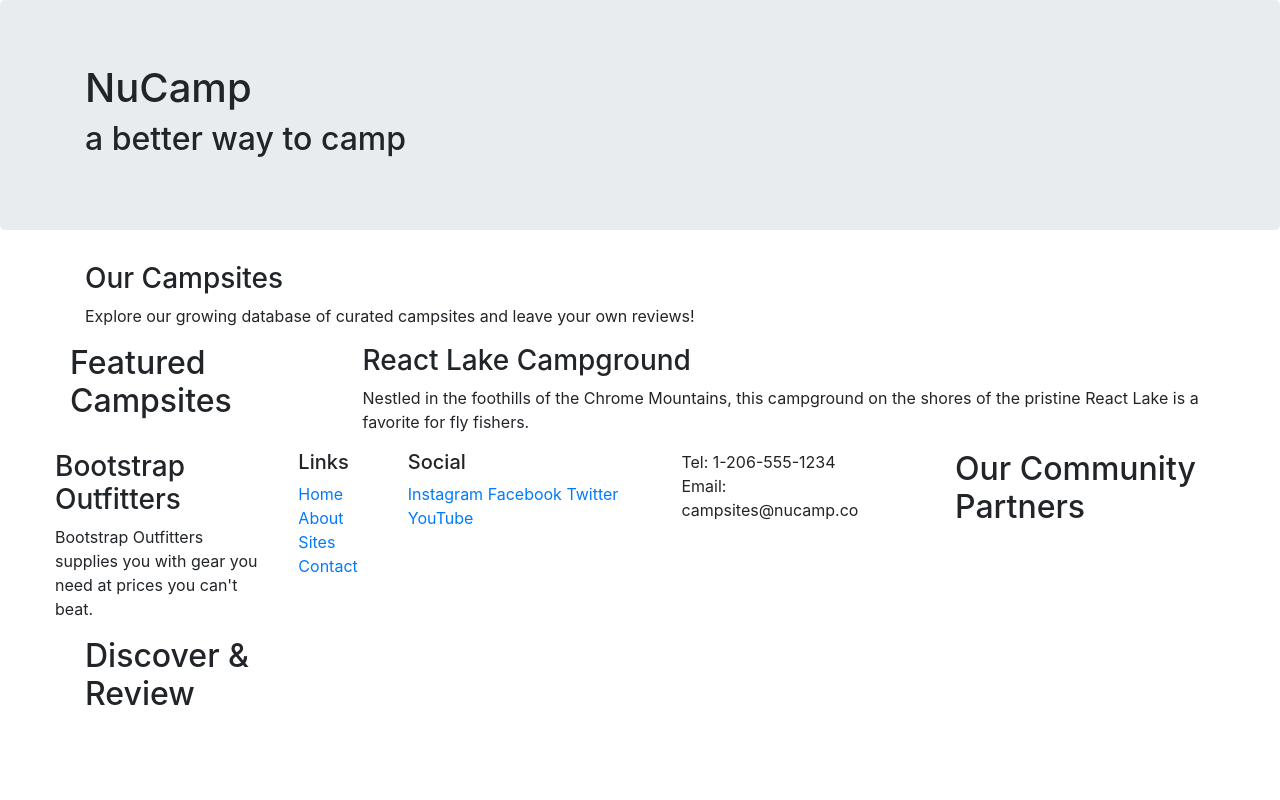
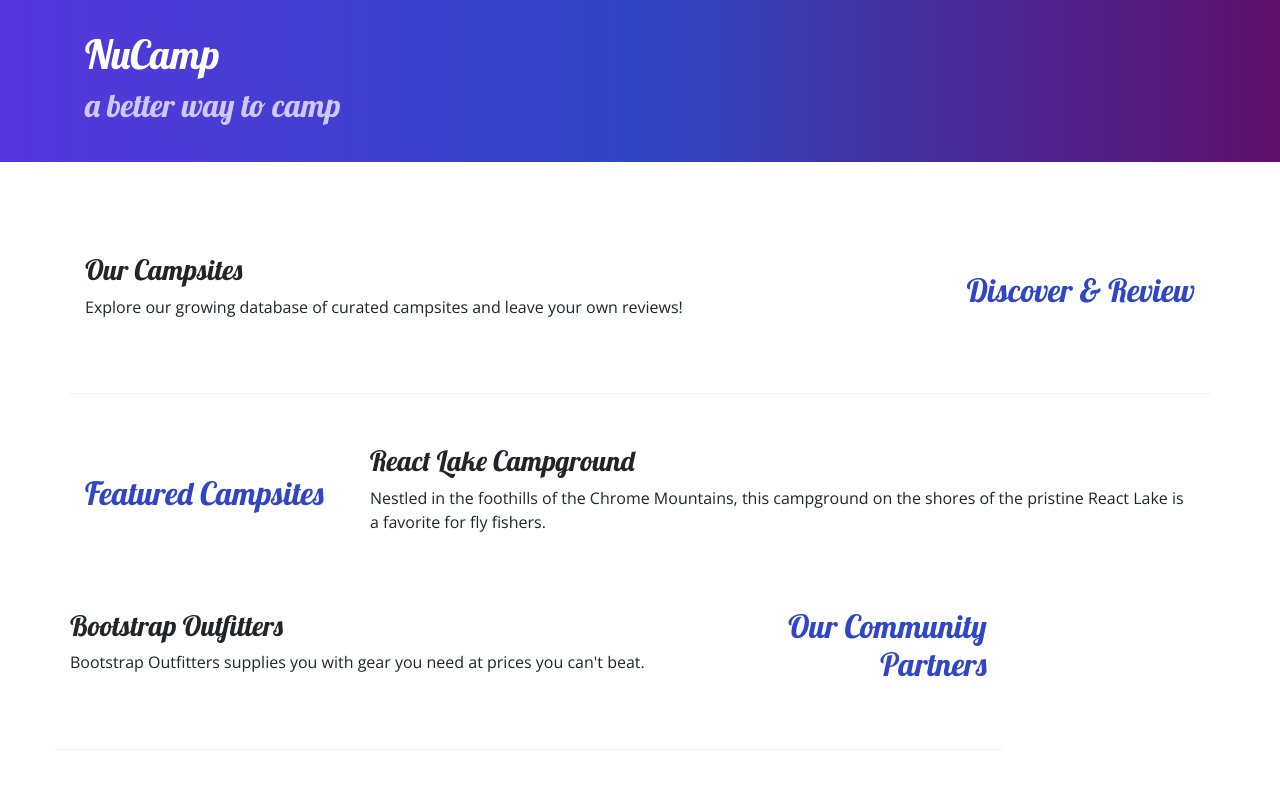
Before and after one commit to noskadon/bootstrap_practice, a website: page index.html in a window 1280 px wide. Shown: the top 800 px of the page. Drawn offline with nearby package versions, Linux system fonts and the light colour scheme.

Commit message:
adding custom styles

```diff
--- /dev/null
+++ b/css/styles.css
@@ -0,0 +1,32 @@
+body {
+    font-family: "Open Sans", sans-serif;
+}
+
+h1, h2, h3 {
+    font-family: "Lobster", cursive;
+}
+
+h2 {
+    color: #3046C5;
+}
+
+header h2 {
+    color: #CEC8FF;
+}
+
+footer {
+    background-image: linear-gradient(#CEC8FF, white);
+    padding: 20px 0;
+}
+
+.jumbotron {
+    padding: 30px;
+    background-image: linear-gradient(to right, #5637DD, #3046C5, #60106B);
+    color: white;
+}
+
+.row-content {
+    padding: 50px 0;
+    border-bottom: 1px ridge;
+    min-height: 200px;
+}
--- a/index.html
+++ b/index.html
@@ -1,17 +1,25 @@
 <!DOCTYPE html>
 <html lang="en">
+
     <head>
         <meta charset="UTF-8">
         <meta http-equiv="X-UA-Compatible" content="IE=edge">
         <meta
         name="viewport" content="width=device-width, initial-scale=1.0">
         <!-- Bootstrap CSS -->
-        <link rel="stylesheet" href="node_modules/bootstrap/dist/css/bootstrap.min.css"/>
+        <link
+        rel="stylesheet" href="node_modules/bootstrap/dist/css/bootstrap.min.css"/>
+
+        <!-- Additional CSS must be placed after Bootstrap CSS -->
+        <link rel="stylesheet" href="https://fonts.googleapis.com/css?family=Lobster|Open+Sans"/>
+        <link rel="stylesheet" href="css/styles.css"/>
+
 
         <title>NuCamp: A Better Way To Camp</title>
     </head>
+
     <body>
-        <header class="jumbotron">
+        <header class="jumbotron jumbotron-fluid">
             <div class="container">
                 <div class="row">
                     <div class="col">
@@ -24,16 +32,17 @@
 
 
         <div class="container">
-            <div class="row">
+            <div class="row row-content align-items-center">
                 <div class="col-sm-4 order-sm-last col-md-3">
-                    <h2>Discover & Review</h2>
+                    <h2 class="text-sm-right">Discover & Review</h2>
                 </div>
                 <div class="col">
                     <h3>Our Campsites</h3>
                     <p>Explore our growing database of curated campsites and leave your own reviews!</p>
                 </div>
+            </div>
 
-                <div class="row">
+            <div class="row row-content align-items-center">
                 <div class="col-sm-4 col-md-3">
                     <h2>Featured Campsites</h2>
                 </div>
@@ -42,13 +51,16 @@
                     <p>Nestled in the foothills of the Chrome Mountains, this campground on the shores of the pristine React Lake is a favorite for fly fishers.</p>
                 </div>
 
-                    <div class="row">
+                <div class="row row-content align-items-center">
                     <div class="col-sm-4 order-sm-last col-md-3">
-                            <h2>Our Community Partners</h2>
+                        <h2 class="text-sm-right">Our Community Partners</h2>
                     </div>
                     <div class="col">
                         <h3>Bootstrap Outfitters</h3>
                         <p>Bootstrap Outfitters supplies you with gear you need at prices you can't beat.</p>
+                    </div>
+                </div>
+            </div>
         </div>
 
         <footer>
@@ -71,14 +83,14 @@
                             </li>
                         </ul>
                     </div>
-                                    <div class="col-6 col-sm-5">
+                    <div class="col-6 col-sm-5 text-center">
                         <h5>Social</h5>
                         <a href="http://instagram.com/">Instagram</a>
                         <a href="http://facebook.com/">Facebook</a>
                         <a href="http://twitter.com/">Twitter</a>
                         <a href="http://youtube.com/">YouTube</a>
                     </div>
-                                    <div class="col-sm-4">
+                    <div class="col-sm-4 text-center">
                         Tel: 1-206-555-1234<br/>
                         Email: campsites@nucamp.co
                     </div>
```
Also changed, not shown: 1 other file. Lines whose indentation alone changed are shown as unchanged.
